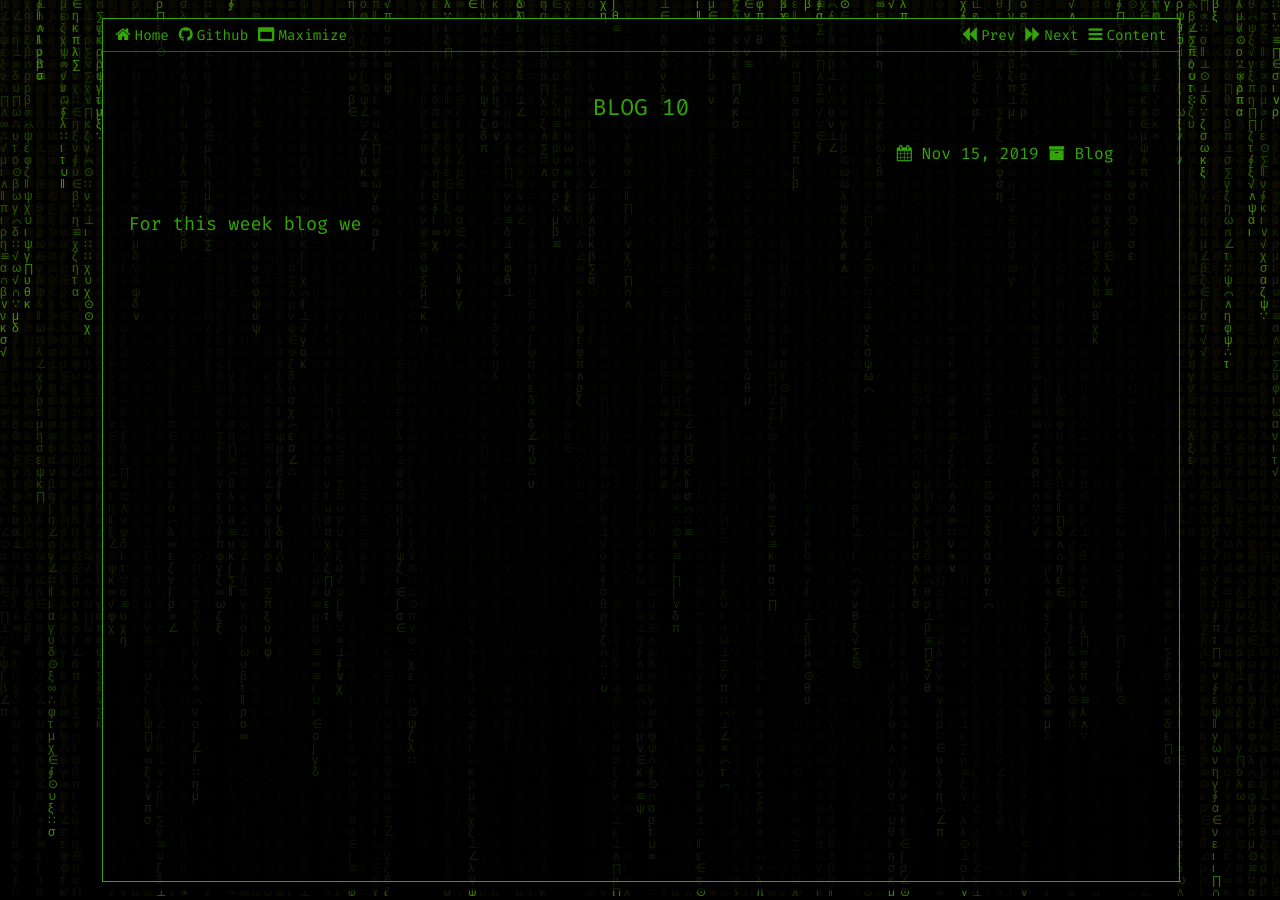
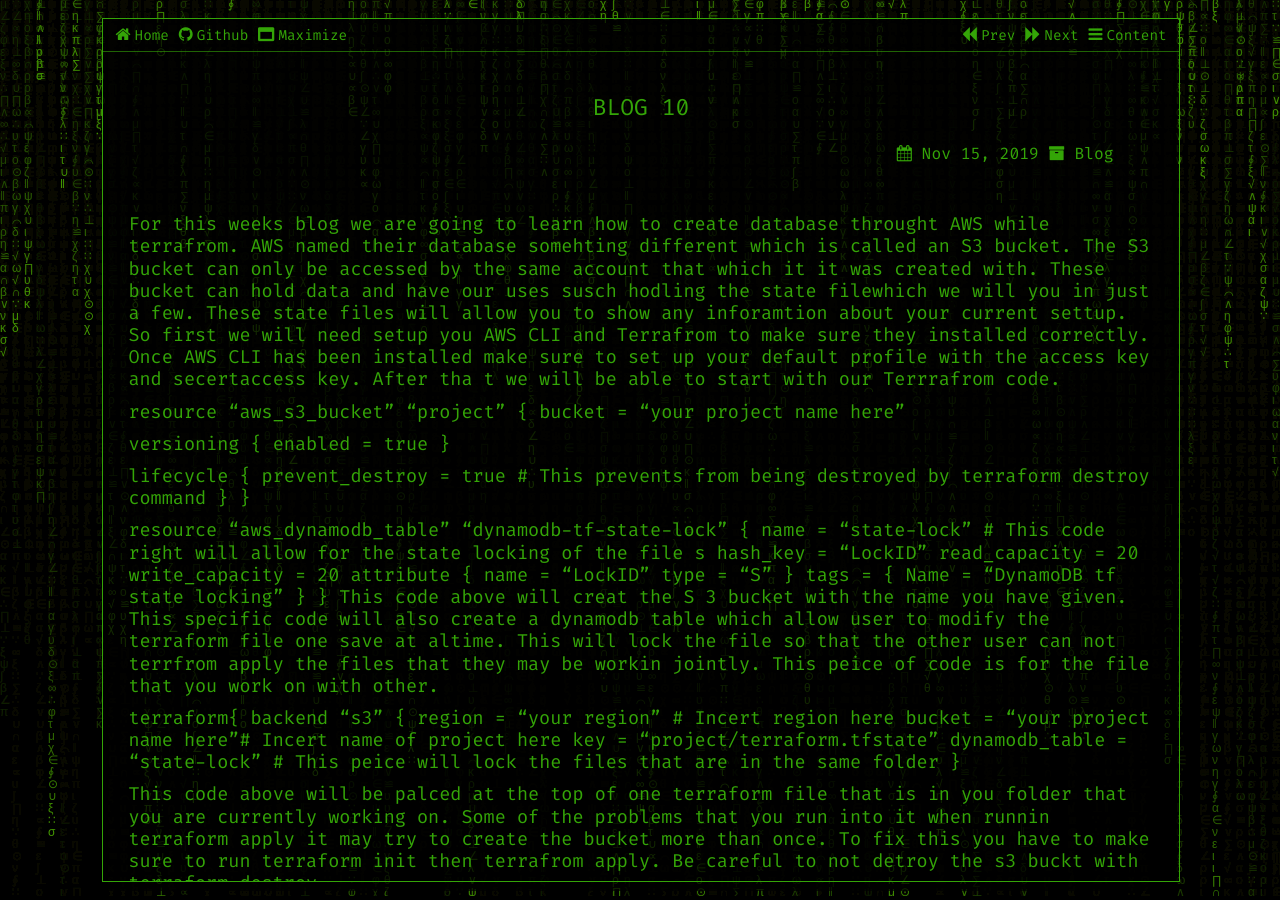
Before and after one commit to dsr88068/dsr88068.github.io, a Jekyll site: the page built from _posts/2019-11-15-Blog-10.md, in a window 1280 px wide. Built offline with Jekyll 4.4.1, drawn with Linux system fonts in a browser that asks for light colours.

Commit message:
Update 2019-11-15-Blog-10.md

```diff
--- a/_posts/2019-11-15-Blog-10.md
+++ b/_posts/2019-11-15-Blog-10.md
@@ -5,4 +5,41 @@ category: Blog
 toc_level: 1
 date: 2019-11-15
 ---
-For this week blog we
+For this weeks blog we are going to learn  how to create  database throught AWS while terrafrom. AWS named their database somehting different  which is called an S3 bucket. The S3 bucket can only be accessed by the same account that which it it was created with. These bucket can hold data and have our uses susch hodling the state filewhich we will you in just a few. These state files will allow you to show any inforamtion about your current settup. So first we will need setup you  AWS CLI  and Terrafrom to make sure they installed correctly. Once AWS CLI has been installed make sure to set up your default profile with the access key and secertaccess key. After tha t we will be able to start with our Terrrafrom code.
+
+ resource "aws_s3_bucket" "project" {
+ bucket = "your project name here"
+
+ versioning {
+  enabled = true
+  }
+
+ lifecycle {
+  prevent_destroy = true # This prevents from being destroyed by terraform destroy command
+  }
+ }
+
+ resource "aws_dynamodb_table" "dynamodb-tf-state-lock" {
+   name            = "state-lock" # This code right will allow for the state locking of the file s
+   hash_key        = "LockID"
+   read_capacity   = 20
+   write_capacity = 20
+  attribute {
+   name = "LockID"
+   type = "S"
+   }
+  tags = {
+   Name = "DynamoDB tf state locking"
+   }
+ }
+ This code above will creat the S 3 bucket with the name you have given. This specific code will also create a dynamodb table which allow  user to modify the terraform file one  save at altime. This will lock the file so that the other user can not terrfrom apply the files that they may be workin jointly. This peice of code is for the file that you work on with other.
+
+ terraform{
+   backend  "s3" {
+   region         = "your region" # Incert region here
+   bucket         = "your project name here"# Incert name of project here
+   key            = "project/terraform.tfstate"
+   dynamodb_table = "state-lock" # This peice  will lock the files that  are in the same folder
+   }
+
+  This code above will be palced at the top of one terraform file that is in you folder that you are currently working on. Some of the problems that you run into it when runnin terraform apply it may try to create the bucket more than once. To fix this you have to make sure to run terraform init then terrafrom apply. Be  careful  to not detroy the s3 buckt with terraform destroy.
```
